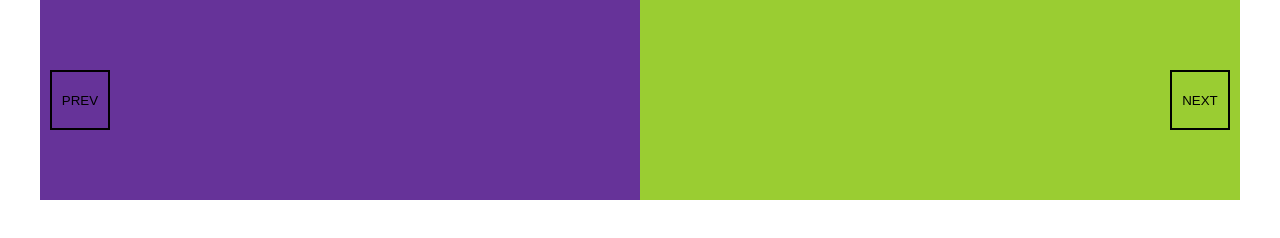
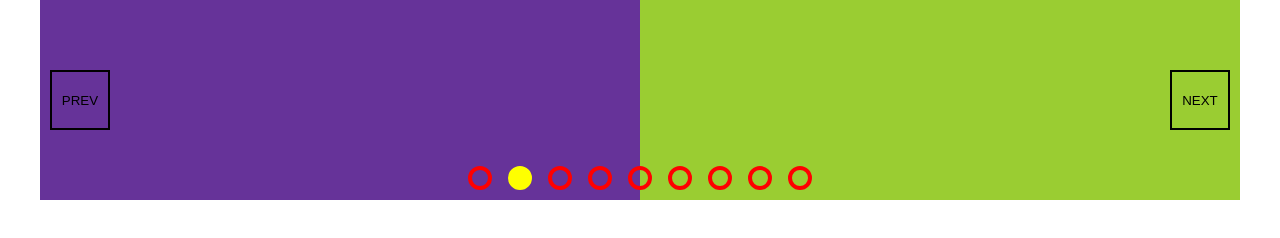
Before and after one commit to AlexProffe/slider, a plain HTML site: page index.html in a window 1280 px wide. Both pictures are taken after a click on the button "NEXT". Drawn offline with Linux system fonts and the light colour scheme.

Commit message:
Add a preview for slides

```diff
--- a/index.css
+++ b/index.css
@@ -24,6 +24,10 @@
 
 .slider-wrapper.no-anim {
     transition: unset;
+}
+
+.slider-wrapper.long-anim {
+    transition: 1.6s transform;
 }
 
 .slider-item {
@@ -76,3 +80,25 @@
 #prev {
     left: 10px;
 }
+
+.slider-preview {
+    display: flex;
+    position: absolute;
+    bottom: 10px;
+    gap: 16px;
+    left: 50%;
+    transform: translateX(-50%);
+}
+
+.slider-preview__item {
+    width: 24px;
+    height: 24px;
+    border: 4px solid red;
+    border-radius: 50%;
+    cursor: pointer;
+}
+
+.slider-preview__item.active {
+    border-color: yellow;
+    background-color: yellow;
+}
--- a/main.js
+++ b/main.js
@@ -30,8 +30,46 @@ function slider(selector, options = {}) {
   const wrapper = slider.querySelector(wrapperSelector);
   const items = wrapper.querySelectorAll(itemSelector);
   const itemsCount = items.length;
+  let sliderWidth, itemWidth, position, isEnd, isStart, intervalID, slideIndex = 0;
 
-  let sliderWidth, itemWidth, position, isEnd, isStart, intervalID, slideIndex = 0;
+  generatePreviewItems();
+
+  const previewWrapperArray =  Array.from(slider.querySelector('.slider-preview').children);
+
+  togglePreviewItemClick();
+
+  function togglePreviewItemClick() {
+    previewWrapperArray[slideIndex].classList.add('active');
+
+    previewWrapperArray.forEach((previewItem, index, array) => {
+      previewItem.addEventListener('click', () => {
+        selectSlide(index);
+      });
+    });
+
+  }
+
+  function clearPreviewItemsActive() {
+    previewWrapperArray.forEach(item => item.classList.remove('active'));
+    previewWrapperArray[slideIndex].classList.add('active');
+  }
+
+
+  function generatePreviewItems() {
+    const previewItemsCount = calculatePreviewItemsCount();
+
+    const previewItemsWrapper = createElementWithOptions('div');
+    previewItemsWrapper.classList.add('slider-preview');
+
+    slider.insertAdjacentElement('beforeend', previewItemsWrapper);
+
+    for (let i = 0; i < previewItemsCount; i++) {
+      const previewItem = createElementWithOptions('span');
+      previewItem.classList.add('slider-preview__item');
+
+      previewItemsWrapper.insertAdjacentElement('beforeend', previewItem);
+    }
+  }
 
   const caluclateSliderItemWidth = () => {
     const previousWidth = itemWidth;
@@ -45,6 +83,7 @@ function slider(selector, options = {}) {
     position = newPosition;
     wrapper.classList.add("no-anim");
     moveWrapper();
+
     setTimeout(() => {
       wrapper.classList.remove("no-anim");
     }, 0);
@@ -64,7 +103,7 @@ function slider(selector, options = {}) {
 
   function calculateDescendingDirection() {
     slideIndex--;
-    console.log(slideIndex);
+
     const leftItems = Math.abs(position / itemWidth);
 
     position +=
@@ -74,6 +113,7 @@ function slider(selector, options = {}) {
 
     moveWrapper();
     rangeCheck();
+    clearPreviewItemsActive();
   }
 
   nextArrowButton.addEventListener("click", () => {
@@ -86,7 +126,6 @@ function slider(selector, options = {}) {
 
   function calculateAscendingDirection() {
     slideIndex++;
-    console.log(slideIndex);
     const leftItems =
       itemsCount - (Math.abs(position / itemWidth) + slidesPerPage);
     position -=
@@ -95,6 +134,7 @@ function slider(selector, options = {}) {
         : itemWidth * leftItems;
     moveWrapper();
     rangeCheck();
+    clearPreviewItemsActive();
   }
 
   function moveWrapper() {
@@ -164,6 +204,36 @@ function slider(selector, options = {}) {
   }
 
   autoSlide && triggerAutoSlide();
+
+  function calculatePreviewItemsCount() {
+    return itemsCount - slidesPerPage + 1;
+  }
+
+  function createElementWithOptions(elementName, options) {
+    return Object.assign(document.createElement(elementName), options);
+  }
+
+  function selectSlide(index) {
+    if(Math.abs(index - slideIndex) > 2) {
+      wrapper.classList.add("long-anim");
+    }
+
+    if (autoSlide) {
+      clearInterval(intervalID);
+      triggerAutoSlide();
+    }
+
+
+    slideIndex = index;
+    position = slideIndex * itemWidth * -1;
+    moveWrapper();
+    rangeCheck();
+
+    clearPreviewItemsActive();
+    setTimeout(() => {
+      wrapper.classList.remove("long-anim");
+    }, 0)
+  }
 }
 
 slider("slider", {
@@ -173,7 +243,7 @@ slider("slider", {
   nextArrow: "next",
   slidesPerSlide: 1,
   slidesPerPage: 2,
-  autoSlide: false,
+  autoSlide: true,
   timeout: 8000,
-  loop: false,
+  loop: true,
 });
```
